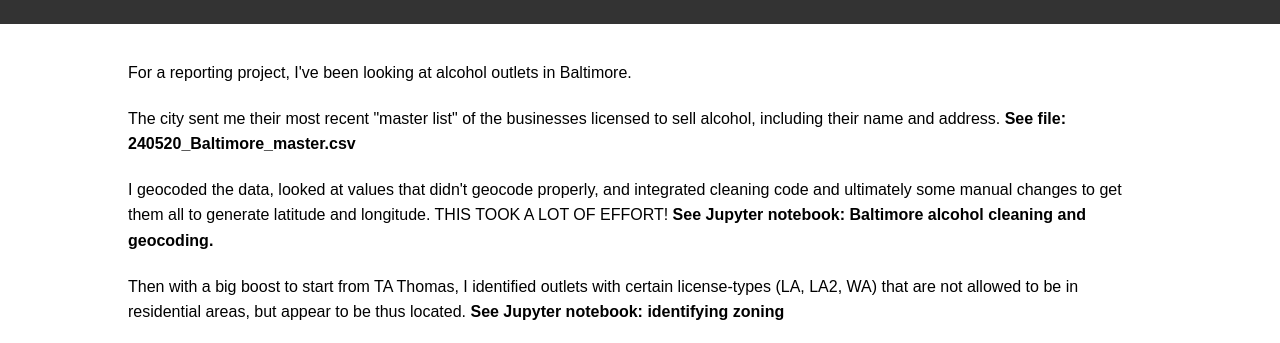
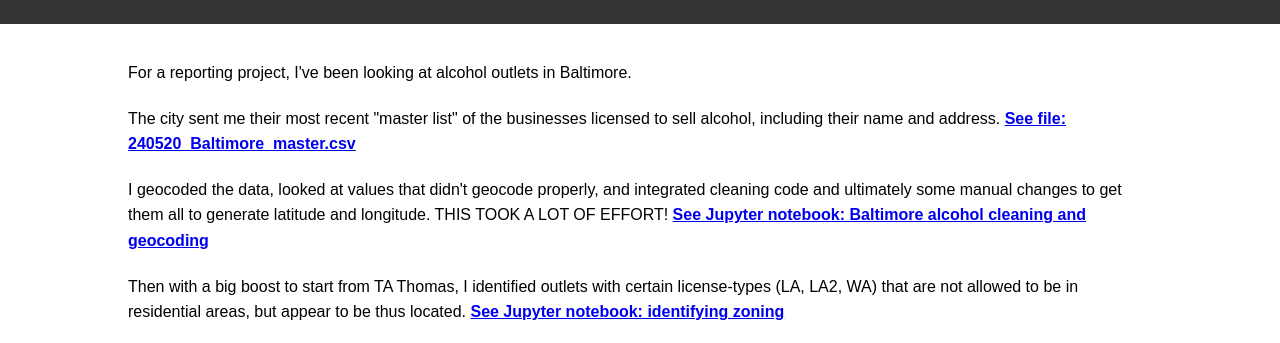
Before and after one commit to tedalcorn/Baltimorewebsite, a plain HTML site: page index.html in a window 1280 px wide. Shown: the part 102-445 px from the top of the page. Drawn offline with Linux system fonts and the light colour scheme.

Commit message:
Update index.html

```diff
--- a/index.html
+++ b/index.html
@@ -43,17 +43,17 @@
     <div class="container">
       <p>For a reporting project, I've been looking at alcohol outlets in Baltimore.</p>
 
-      <p>The city sent me their most recent "master list" of the businesses licensed to sell alcohol, including their name and address. <b>See file: 240520_Baltimore_master.csv</b></p>
+      <p>The city sent me their most recent "master list" of the businesses licensed to sell alcohol, including their name and address. <b><a href="https://github.com/tedalcorn/BaltimoreAlcohol/blob/main/240520_Baltimore_master.csv">See file: 240520_Baltimore_master.csv</a></b></p>
 
-      <p>I geocoded the data, looked at values that didn't geocode properly, and integrated cleaning code and ultimately some manual changes to get them all to generate latitude and longitude. THIS TOOK A LOT OF EFFORT! <b>See Jupyter notebook: Baltimore alcohol cleaning and geocoding.</b></p>
+      <p>I geocoded the data, looked at values that didn't geocode properly, and integrated cleaning code and ultimately some manual changes to get them all to generate latitude and longitude. THIS TOOK A LOT OF EFFORT! <b><a href="https://github.com/tedalcorn/BaltimoreAlcohol/blob/main/Baltimore%20alcohol%20cleaning%20and%20geocoding.ipynb">See Jupyter notebook: Baltimore alcohol cleaning and geocoding</a></b></p>
 
-      <p>Then with a big boost to start from TA Thomas, I identified outlets with certain license-types (LA, LA2, WA) that are not allowed to be in residential areas, but appear to be thus located. <b>See Jupyter notebook: identifying zoning</b></p>
+      <p>Then with a big boost to start from TA Thomas, I identified outlets with certain license-types (LA, LA2, WA) that are not allowed to be in residential areas, but appear to be thus located. <b><a href="https://github.com/tedalcorn/BaltimoreAlcohol/blob/main/identify_zoning.ipynb">See Jupyter notebook: identifying zoning</a></b></p>
 
       <img src="https://github.com/tedalcorn/Baltimorewebsite/blob/main/image.png?raw=true" alt="Map of alcohol outlets in Baltimore">
 
       <p>I output a list of these irregular outlets to check with the city regulators. And I moved the data — first from Python to CSV, then to GeoJSON, then to Mapbox — into a map that shows the residentially zoned areas <span style="color: lightgreen">(light green)</span>, all the alcohol outlets, those the Baltimore City government concedes are out of conformance with zoning law <span style="color: red">(red outline)</span>, and the couple dozen outlets that appear to be based on my analysis <span style="color: orange">(orange outline)</span>.</p>
 
-      <p><a href="https://github.com/tedalcorn/BaltimoreAlcohol">This is the Github repository. </a></p>
+      <p><a href="https://github.com/tedalcorn/BaltimoreAlcohol">This is the Github repository.</a></p>
 
       <iframe width='100%' height='600px' src="https://api.mapbox.com/styles/v1/tedalcorn/cly9350pm00lg01r1hpel7y3x.html?title=false&access_token=pk.eyJ1IjoidGVkYWxjb3JuIiwiYSI6ImNseGRpNGdvNzA2enUyanBzbGI2YTRjNjIifQ.Z92PAuKJ9CpLevlKT0y9vw&zoomwheel=false#13.51/39.2935/-76.63234" title="Baltimore liquor licenses"></iframe>
     </div>
```
